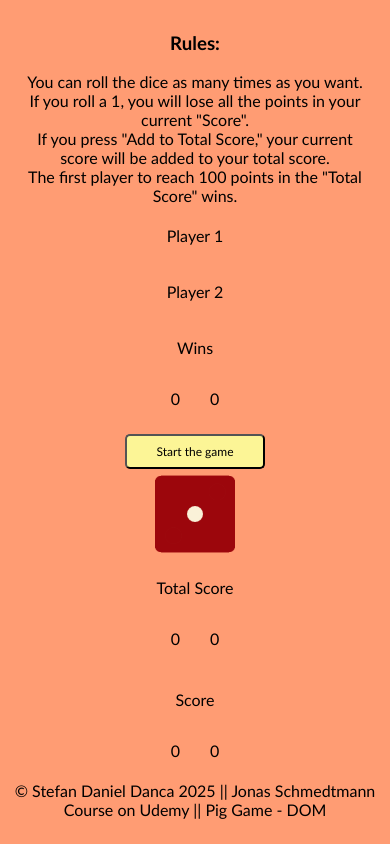
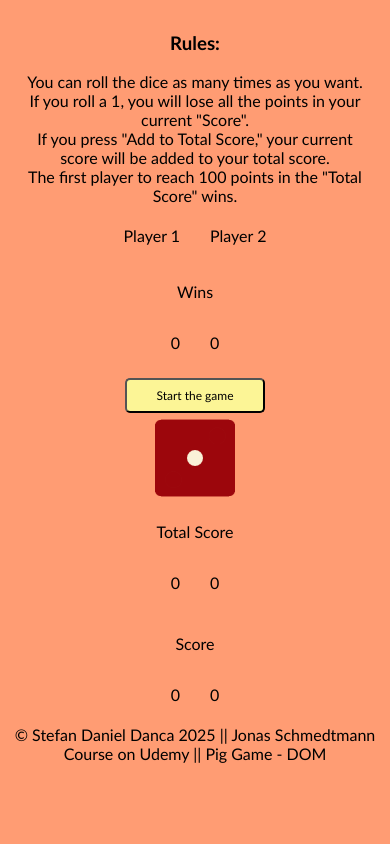
Before and after one commit to Daniel1989Stefan/Pig-Game---DOM, a plain HTML site: page index.html in a window 390 px wide. Drawn offline with Linux system fonts and the light colour scheme.

Commit message:
Update style.css

```diff
--- a/style.css
+++ b/style.css
@@ -74,11 +74,15 @@ footer{
         width: 80%;
     }
 
+
     .player {
-        flex-direction: column;
-        gap: 5px;
+        display: flex;
+        flex-direction: row;
+        justify-content: center;
+        gap: 30px;
+        width: 100%;
+        max-width: 200px;
     }
-
 
     .total-score-contenitor, .score-contenitor, .wins-contenitor {
         flex-direction: row !important;
```
